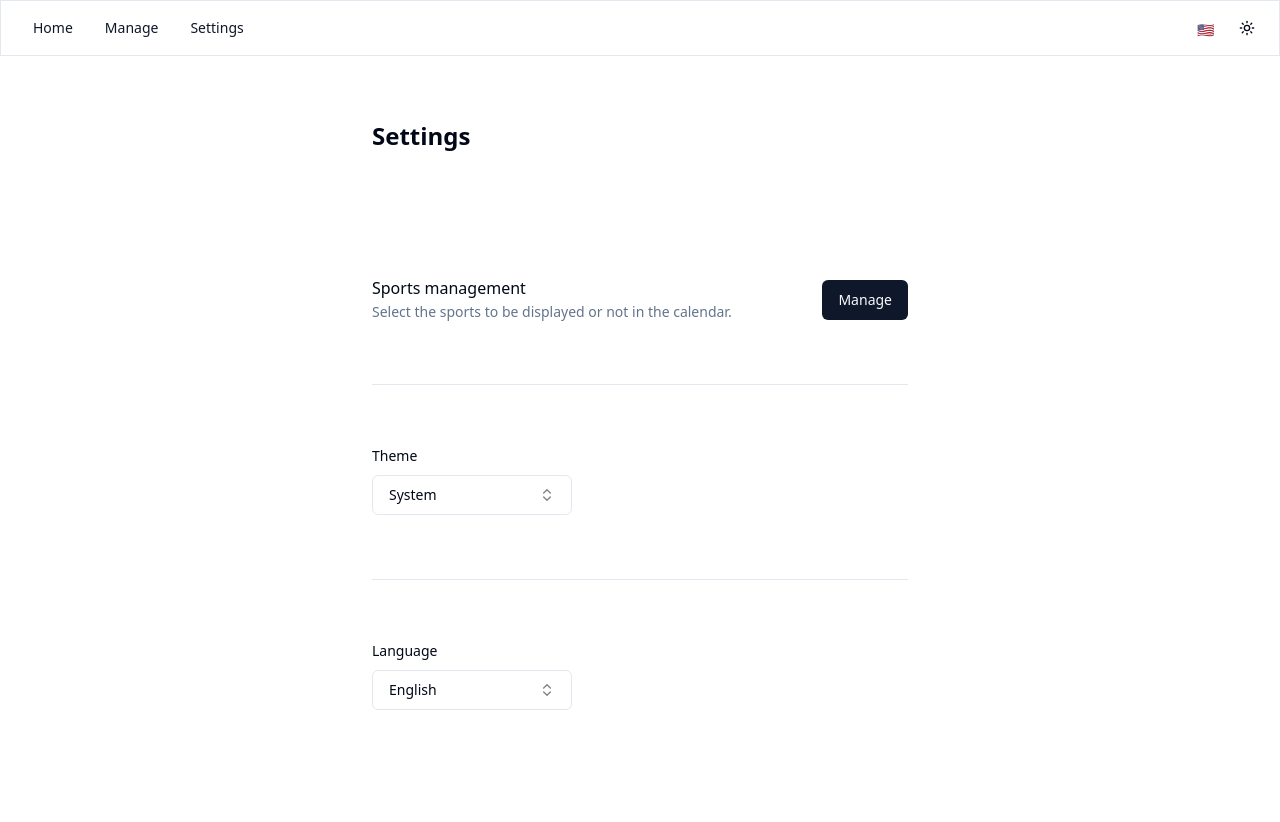
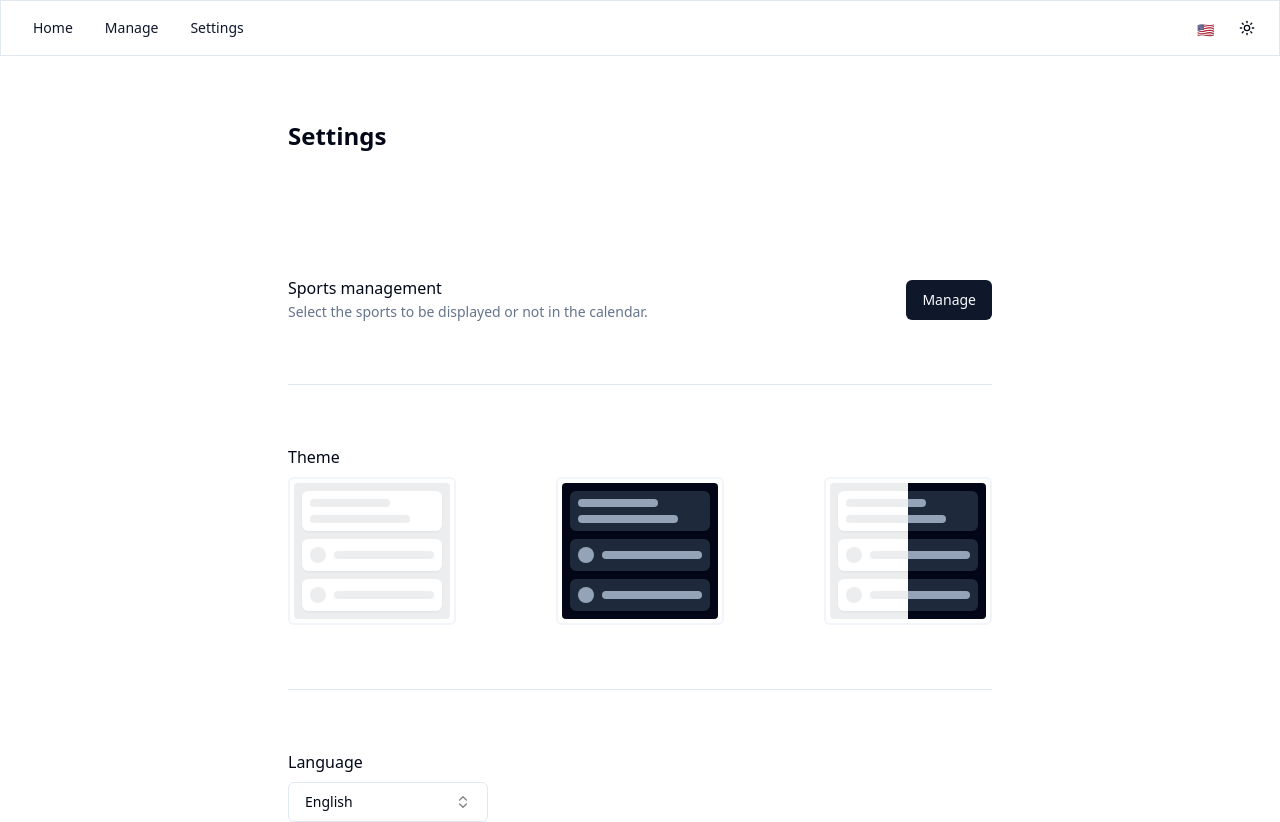
Before and after one commit to ugo-prenat/sports-calendar-front, a React (Vite) app: page /settings in a window 1280 px wide. Before the commit the page ends 800 px from the top, so only its background shows below. Built offline with nearby package versions, Linux system fonts and the light colour scheme.

Commit message:
theme toggle

```diff
--- a/src/common/i18n/en.json
+++ b/src/common/i18n/en.json
@@ -12,6 +12,8 @@
   "manage.sports.title": "Sports management",
   "manage.sports.details": "Select the sports to be displayed or not in the calendar.",
 
+  "home": "Home",
+  "manage": "Manage",
   "settings": "Settings",
 
   "tab.upcoming": "Upcoming",
--- a/src/common/i18n/fr.json
+++ b/src/common/i18n/fr.json
@@ -12,6 +12,8 @@
   "manage.sports.title": "Gestion des sports",
   "manage.sports.details": "choisissez les sports à afficher ou non dans le calendrier.",
 
+  "home": "Accueil",
+  "manage": "Gérer",
   "settings": "Paramètres",
 
   "tab.upcoming": "Prochainement",
--- a/src/components/header/Header.tsx
+++ b/src/components/header/Header.tsx
@@ -3,23 +3,25 @@ import { Link } from '@tanstack/react-router';
 import { Button } from '../ui/button';
 import CompactThemeToggle from './CompactThemeToggle';
 import CompactLangToggle from './CompactLangToggle';
+import { useTranslation } from '@/common/hooks/lang.hooks';
 
 interface HeaderProps {}
 
 const Header: FC<HeaderProps> = () => {
+  const { t } = useTranslation();
   return (
     <div className="flex justify-between py-2 items-center px-4 border-input border h-14">
       <div className="flex">
         <Button variant="link">
-          <Link to="/">Home</Link>
+          <Link to="/">{t('home')}</Link>
         </Button>
 
         <Button variant="link">
-          <Link to="/manage">Manage</Link>
+          <Link to="/manage">{t('manage')}</Link>
         </Button>
 
         <Button variant="link">
-          <Link to="/settings">Settings</Link>
+          <Link to="/settings">{t('settings')}</Link>
         </Button>
       </div>
       <div className="flex gap-x-2">
--- a/src/pages/settings/LangToggle.tsx
+++ b/src/pages/settings/LangToggle.tsx
@@ -12,7 +12,6 @@ import { Check, ChevronsUpDown } from 'lucide-react';
 import { LANG_EN, LANG_FR } from '@/constants';
 import { useTranslation } from '@/common/hooks/lang.hooks';
 import { ILanguageSelect } from './settings.models';
-import { Label } from '@/components/ui/label';
 
 const LangToggle: FC = () => {
   const { t, lang, setLang } = useTranslation();
@@ -32,7 +31,8 @@ const LangToggle: FC = () => {
   return (
     <div>
       <div className="flex flex-col gap-3">
-        <Label>{t('language')}</Label>
+        <h4 className="font-medium leading-none">{t('language')}</h4>
+
         <Popover open={open} onOpenChange={setOpen}>
           <PopoverTrigger asChild>
             <Button
--- a/src/pages/settings/SettingsPage.tsx
+++ b/src/pages/settings/SettingsPage.tsx
@@ -10,7 +10,7 @@ const SettingsPage: FC = () => {
 
   return (
     <div className="h-full flex justify-center mt-16">
-      <div className="w-2/5 min-w-[600px] px-8 flex flex-col gap-16">
+      <div className="w-3/5 min-w-[600px] px-8 flex flex-col gap-16">
         <h2 className="font-semibold text-2xl mb-16">{t('settings')}</h2>
 
         <ManageSports />
--- a/src/pages/settings/ThemeToggle.tsx
+++ b/src/pages/settings/ThemeToggle.tsx
@@ -1,74 +1,120 @@
-import { FC, useState } from 'react';
+import { FC } from 'react';
 import { useTheme } from '@/common/hooks/theme.hooks';
 import { Theme } from '@/common/models/theme.models';
 import { useTranslation } from '@/common/hooks/lang.hooks';
-import { Button } from '@/components/ui/button';
-import { Command, CommandGroup, CommandItem } from '@/components/ui/command';
-import {
-  Popover,
-  PopoverContent,
-  PopoverTrigger
-} from '@/components/ui/popover';
-import { Check, ChevronsUpDown } from 'lucide-react';
 import { THEME_DARK, THEME_LIGHT, THEME_SYSTEM } from '@/constants';
-import { IThemeSelect } from './settings.models';
-import { cn } from '@/common/utils/tailwind.utils';
-import { Label } from '@/components/ui/label';
 
 const ThemeToggle: FC = () => {
   const { t } = useTranslation();
-  const { theme, setTheme } = useTheme();
+  const { setTheme } = useTheme();
 
-  const [open, setOpen] = useState<boolean>(false);
-
-  const handleChange = (theme: Theme) => () => {
-    setTheme(theme);
-    setOpen(false);
-  };
-
-  const themes: IThemeSelect[] = [
-    { label: t('theme.light'), value: THEME_LIGHT },
-    { label: t('theme.dark'), value: THEME_DARK },
-    { label: t('theme.system'), value: THEME_SYSTEM }
-  ];
+  const handleChange = (theme: Theme) => () => setTheme(theme);
 
   return (
-    <div>
-      <div className="flex flex-col gap-3">
-        <Label>{t('theme')}</Label>
-        <Popover open={open} onOpenChange={setOpen}>
-          <PopoverTrigger asChild>
-            <Button
-              variant="outline"
-              role="combobox"
-              aria-expanded={open}
-              className="w-[200px] justify-between"
-            >
-              {t(`theme.${theme}`)}
-              <ChevronsUpDown className="ml-2 h-4 w-4 shrink-0 opacity-50" />
-            </Button>
-          </PopoverTrigger>
-          <PopoverContent className="w-[200px] p-0">
-            <Command>
-              <CommandGroup>
-                {themes.map((th) => (
-                  <CommandItem key={th.value} onSelect={handleChange(th.value)}>
-                    <Check
-                      className={cn(
-                        'mr-2 h-4 w-4',
-                        theme === th.value ? 'opacity-100' : 'opacity-0'
-                      )}
-                    />
-                    {th.label}
-                  </CommandItem>
-                ))}
-              </CommandGroup>
-            </Command>
-          </PopoverContent>
-        </Popover>
+    <div className="flex flex-col gap-3">
+      <h4 className="font-medium leading-none">{t('theme')}</h4>
+
+      <div className="flex justify-between gap-3">
+        <LightThemePlaceholder handleChange={handleChange(THEME_LIGHT)} />
+        <DarkThemePlaceholder handleChange={handleChange(THEME_DARK)} />
+        <SystemThemePlaceholder handleChange={handleChange(THEME_SYSTEM)} />
       </div>
     </div>
   );
 };
 
+interface IThemePlaceholder {
+  handleChange: () => void;
+}
+
+const LightThemePlaceholder: FC<IThemePlaceholder> = ({ handleChange }) => (
+  <div
+    onClick={handleChange}
+    className="items-center rounded-md border-2 border-muted p-1 hover:border-accent hover:bg-accent hover:text-accent-foreground cursor-pointer"
+  >
+    <div className="space-y-2 rounded-sm bg-[#ecedef] p-2">
+      <div className="space-y-2 rounded-md bg-white p-2 shadow-sm">
+        <div className="h-2 w-[80px] rounded-lg bg-[#ecedef]" />
+        <div className="h-2 w-[100px] rounded-lg bg-[#ecedef]" />
+      </div>
+      <div className="flex items-center space-x-2 rounded-md bg-white p-2 shadow-sm">
+        <div className="h-4 w-4 rounded-full bg-[#ecedef]" />
+        <div className="h-2 w-[100px] rounded-lg bg-[#ecedef]" />
+      </div>
+      <div className="flex items-center space-x-2 rounded-md bg-white p-2 shadow-sm">
+        <div className="h-4 w-4 rounded-full bg-[#ecedef]" />
+        <div className="h-2 w-[100px] rounded-lg bg-[#ecedef]" />
+      </div>
+    </div>
+  </div>
+);
+
+const DarkThemePlaceholder: FC<IThemePlaceholder> = ({ handleChange }) => (
+  <div
+    onClick={handleChange}
+    className="items-center rounded-md border-2 border-muted bg-popover p-1 hover:bg-accent hover:text-accent-foreground cursor-pointer"
+  >
+    <div className="space-y-2 rounded-sm bg-slate-950 p-2">
+      <div className="space-y-2 rounded-md bg-slate-800 p-2 shadow-sm">
+        <div className="h-2 w-[80px] rounded-lg bg-slate-400" />
+        <div className="h-2 w-[100px] rounded-lg bg-slate-400" />
+      </div>
+      <div className="flex items-center space-x-2 rounded-md bg-slate-800 p-2 shadow-sm">
+        <div className="h-4 w-4 rounded-full bg-slate-400" />
+        <div className="h-2 w-[100px] rounded-lg bg-slate-400" />
+      </div>
+      <div className="flex items-center space-x-2 rounded-md bg-slate-800 p-2 shadow-sm">
+        <div className="h-4 w-4 rounded-full bg-slate-400" />
+        <div className="h-2 w-[100px] rounded-lg bg-slate-400" />
+      </div>
+    </div>
+  </div>
+);
+
+const SystemThemePlaceholder: FC<IThemePlaceholder> = ({ handleChange }) => (
+  <div
+    onClick={handleChange}
+    className="relative overflow-hidden rounded-md border-2 border-muted cursor-pointer"
+  >
+    <div className="absolute left-1/2 overflow-hidden">
+      <div className="relative left-1/2 -translate-x-full">
+        <div className="items-center bg-popover p-1">
+          <div className="space-y-2 rounded-sm bg-slate-950 p-2">
+            <div className="space-y-2 rounded-md bg-slate-800 p-2 shadow-sm">
+              <div className="h-2 w-[80px] rounded-lg bg-slate-400" />
+              <div className="h-2 w-[100px] rounded-lg bg-slate-400" />
+            </div>
+            <div className="flex items-center space-x-2 rounded-md bg-slate-800 p-2 shadow-sm">
+              <div className="h-4 w-4 rounded-full bg-slate-400" />
+              <div className="h-2 w-[100px] rounded-lg bg-slate-400" />
+            </div>
+            <div className="flex items-center space-x-2 rounded-md bg-slate-800 p-2 shadow-sm">
+              <div className="h-4 w-4 rounded-full bg-slate-400" />
+              <div className="h-2 w-[100px] rounded-lg bg-slate-400" />
+            </div>
+          </div>
+        </div>
+      </div>
+    </div>
+    <div>
+      <div className="items-center p-1">
+        <div className="space-y-2 rounded-sm bg-[#ecedef] p-2">
+          <div className="space-y-2 rounded-md bg-white p-2 shadow-sm">
+            <div className="h-2 w-[80px] rounded-lg bg-[#ecedef]" />
+            <div className="h-2 w-[100px] rounded-lg bg-[#ecedef]" />
+          </div>
+          <div className="flex items-center space-x-2 rounded-md bg-white p-2 shadow-sm">
+            <div className="h-4 w-4 rounded-full bg-[#ecedef]" />
+            <div className="h-2 w-[100px] rounded-lg bg-[#ecedef]" />
+          </div>
+          <div className="flex items-center space-x-2 rounded-md bg-white p-2 shadow-sm">
+            <div className="h-4 w-4 rounded-full bg-[#ecedef]" />
+            <div className="h-2 w-[100px] rounded-lg bg-[#ecedef]" />
+          </div>
+        </div>
+      </div>
+    </div>
+  </div>
+);
+
 export default ThemeToggle;
```
